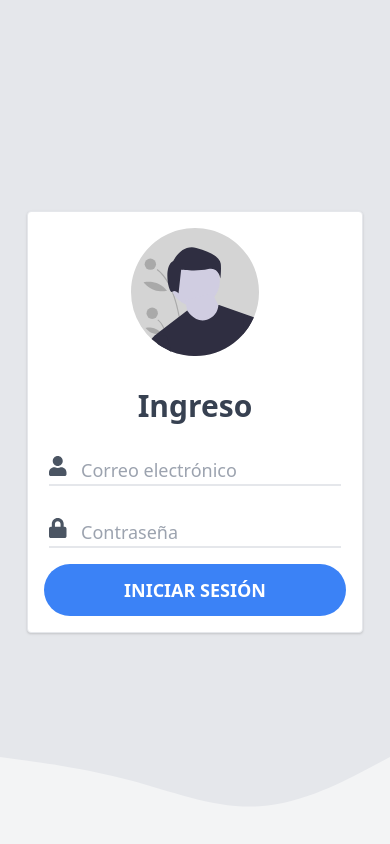
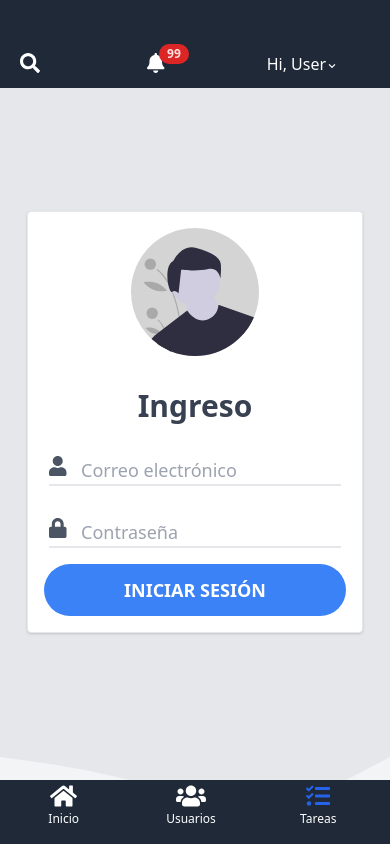
Before and after one commit to JuLiAnChz/test-reactjs, a React (Create React App) app: page /signin in a window 390 px wide. Built offline with nearby package versions, Linux system fonts and the light colour scheme.

Commit message:
feat: agrega diseño responsivo del sidebar

```diff
--- a/src/routes/index.js
+++ b/src/routes/index.js
@@ -1,5 +1,5 @@
 import React from 'react';
-import { Switch } from 'react-router-dom';
+import { Redirect, Switch } from 'react-router-dom';
 import Route from './Route';
 
 import SignIn from '../containers/signin';
@@ -9,8 +9,8 @@ export default function Routes() {
   return (
     <Switch>
       <Route path="/signin" exact component={SignIn} />
-
       <Route path="/dashboard" component={Main} isPrivate />
+      <Redirect from="*" to="/dashboard" />
     </Switch>
   )
 }
--- a/src/theme/components/sidebar.component.js
+++ b/src/theme/components/sidebar.component.js
@@ -1,4 +1,5 @@
 import { Component } from "react";
+import { FontAwesomeIcon } from "@fortawesome/react-fontawesome";
 
 export default class Sidebar extends Component {
   constructor(props) {
@@ -7,9 +8,32 @@ export default class Sidebar extends Component {
 
   render() {
     return (
-      <nav>
-
-      </nav>
+      <div className="flex flex-col md:flex-row">
+        <div className="bg-gray-800 shadow-xl h-16 fixed bottom-0 mt-12 md:relative md:h-screen z-10 w-full md:w-48">
+          <div className="md:mt-12 md:w-48 md:fixed md:left-0 md:top-0 content-center md:content-start text-left justify-between">
+            <ul className="list-reset flex flex-row md:flex-col py-0 md:py-3 px-1 md:px-2 text-center md:text-left">
+              <li className="mr-3 flex-1">
+                <a href="#" className="block py-1 md:py-3 pl-1 align-middle text-white no-underline hover:text-white border-b-2 border-gray-800 hover:border-pink-500 transform duration-500">
+                  <FontAwesomeIcon className="pr-0 md:pr-3 text-2xl" icon={['fas', 'home']} />
+                  <span className="pb-1 md:pb-0 text-xs md:text-base text-white md:text-gray-400 block md:inline-block">Inicio</span>
+                </a>
+              </li>
+              <li className="mr-3 flex-1">
+                <a href="#" className="block py-1 md:py-3 pl-1 align-middle text-white no-underline hover:text-white border-b-2 border-gray-800 hover:border-purple-500 transform duration-500">
+                  <FontAwesomeIcon className="pr-0 md:pr-3 text-2xl" icon={['fas', 'users']} />
+                  <span className="pb-1 md:pb-0 text-xs md:text-base text-white md:text-gray-400 block md:inline-block">Usuarios</span>
+                </a>
+              </li>
+              <li className="mr-3 flex-1">
+                <a href="#" className="block py-1 md:py-3 pl-1 align-middle text-white no-underline hover:text-white border-b-2 border-gray-800 hover:border-pink-500 transform duration-500">
+                  <FontAwesomeIcon className="pr-0 md:pr-3 text-blue-600 text-2xl" icon={['fas', 'tasks']} />
+                  <span className="md:pb-0 text-xs md:text-base text-white md:text-white block md:inline-block">Tareas</span>
+                </a>
+              </li>
+            </ul>
+          </div>
+        </div>
+      </div>
     );
   }
 }
--- a/src/theme/dashboard.theme.js
+++ b/src/theme/dashboard.theme.js
@@ -1,8 +1,12 @@
 import PropTypes from "prop-types";
+import Navbar from './components/navbar.component';
+import Sidebar from './components/sidebar.component';
 
 export default function DashboardLayout({children}) {
   return (
-    <div className="bg-gray-800 font-sans leading-normal tracking-normal">
+    <div className="bg-gray-50 font-sans leading-normal tracking-normal">
+      <Navbar />
+      <Sidebar />
       {children}
     </div>
   );
```
Also changed, not shown: src/shared/FontAwesome.js (+6 -2 lines), 1 other file (tests, documents, lock files or other folders).
